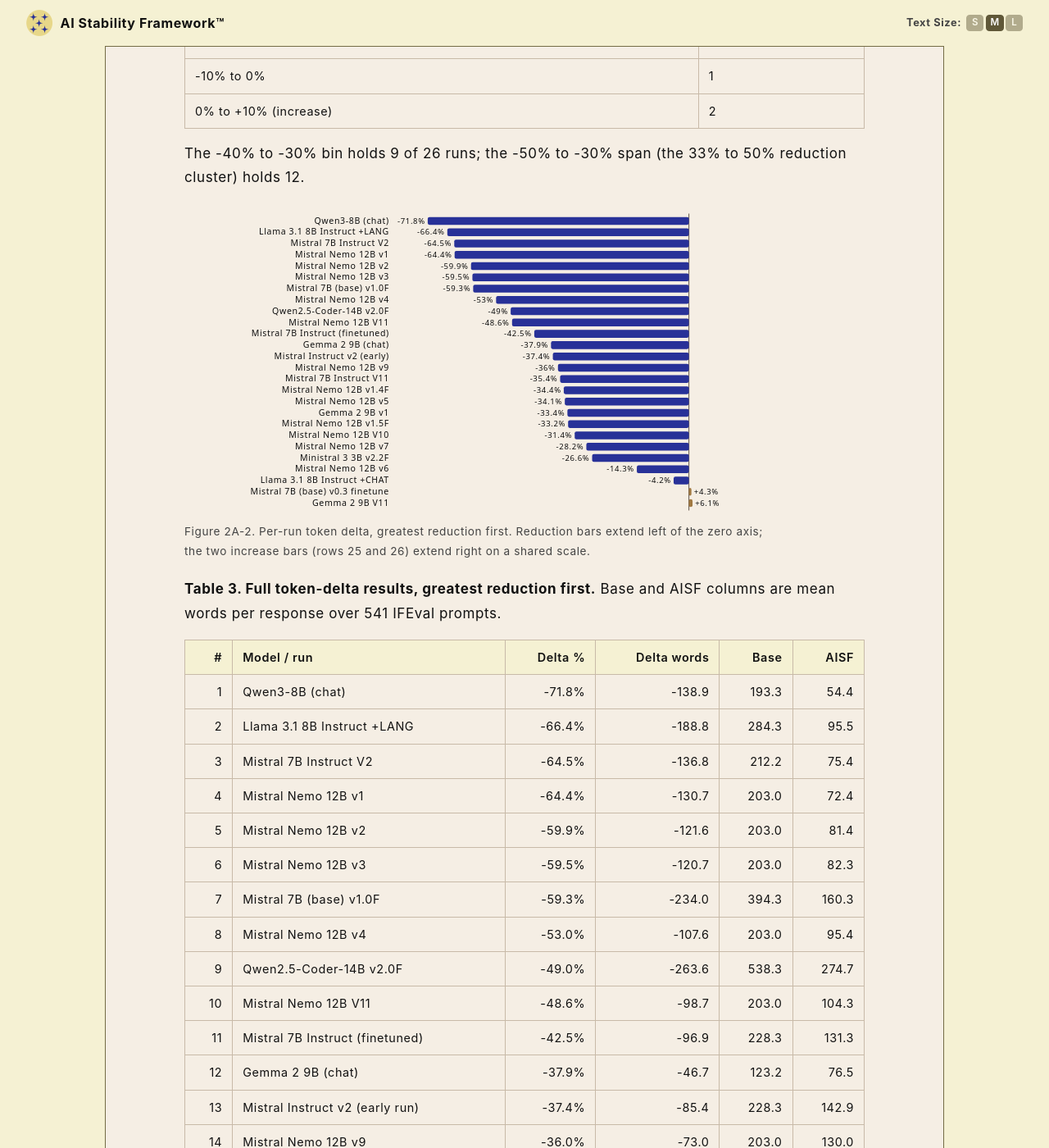
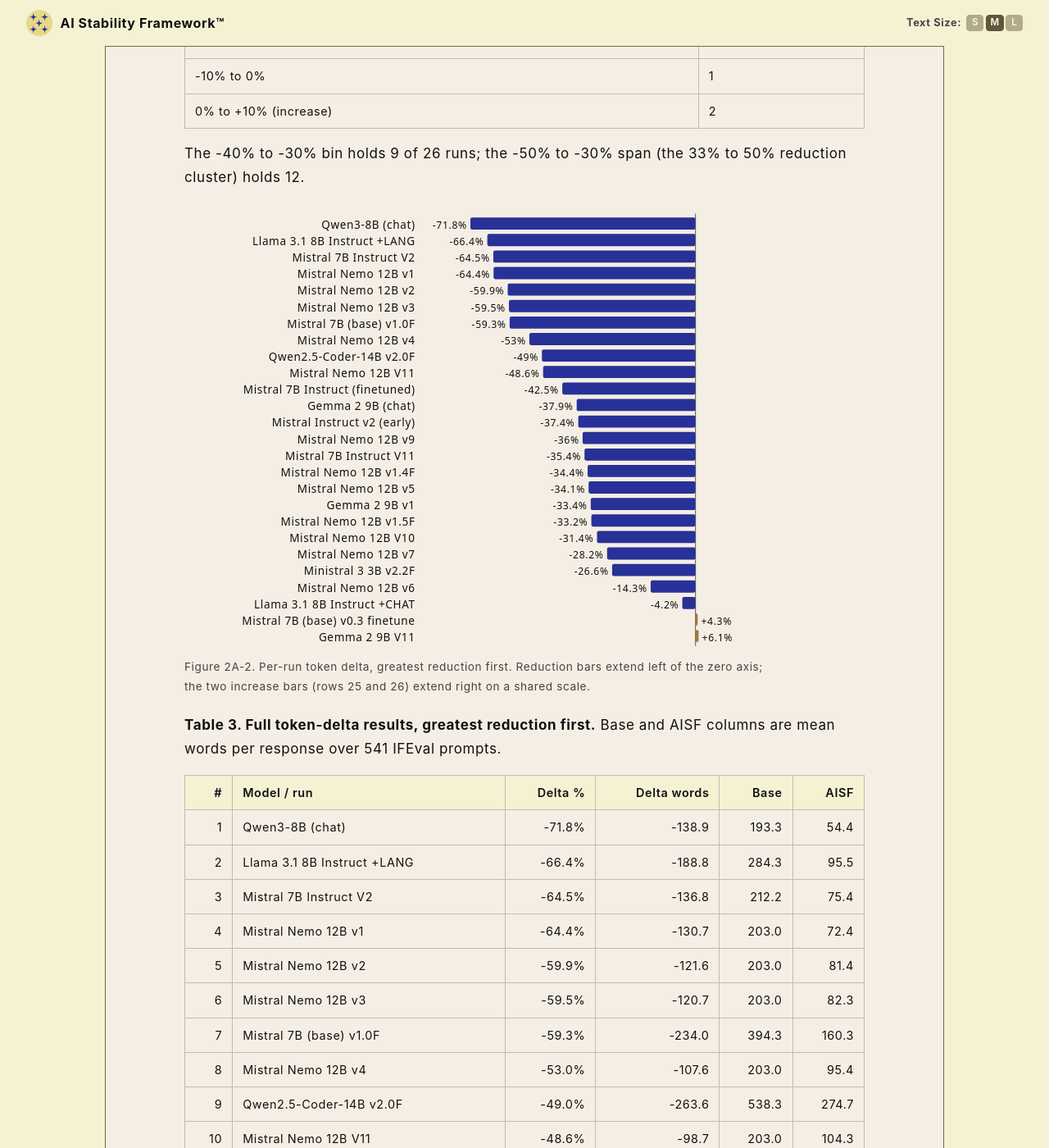
Before and after one commit to rojaslen/AISF-WEB, a Jekyll site: the page built from apx02a.md, in a window 1280 px wide and 1400 px high, scrolled down 3564 px. Shown: the whole window at 82% size. Built offline with Jekyll 4.4.1, drawn with Linux system fonts in a browser that asks for light colours; some web fonts are replaced.

Commit message:
apx02a: chart text scales with font-sizer (WCAG 1.4.4)
Convert all four SVG figures' text from fixed px to rem so it resizes with the site font-sizer (root-scaled via html.font-s/font-l; px text does not track it). Ranked chart gets larger dedicated classes (~13-14px at Medium) after reading too small vs body; other three converted to rem equivalents (same size at Medium, now sizer-tracking). Layouts re-fitted for the Large setting to prevent overflow. Verified via bounds check + Firefox renders at Medium and Large.

Co-Authored-By: Claude Opus 4.8 <noreply@anthropic.com>

```diff
--- a/apx02a.md
+++ b/apx02a.md
@@ -99,9 +99,11 @@ including intermediate training iterations retained for the record.
 .td-band{fill:var(--td-band);}
 .td-assumed{fill:none;stroke:var(--td-reduce);stroke-width:1.5;stroke-dasharray:4 2;}
 .td-axis{stroke:var(--td-axis);stroke-width:1;}
-.td-lbl{fill:currentColor;font:10px system-ui,-apple-system,sans-serif;}
-.td-val{fill:currentColor;font:9px system-ui,-apple-system,sans-serif;}
-.td-cnt{fill:currentColor;font:10px system-ui,-apple-system,sans-serif;font-weight:700;}
+.td-lbl{fill:currentColor;font:0.625rem system-ui,-apple-system,sans-serif;}
+.td-val{fill:currentColor;font:0.5625rem system-ui,-apple-system,sans-serif;}
+.td-cnt{fill:currentColor;font:0.625rem system-ui,-apple-system,sans-serif;font-weight:700;}
+.td-lbl-r{fill:currentColor;font:0.8rem system-ui,-apple-system,sans-serif;}
+.td-val-r{fill:currentColor;font:0.72rem system-ui,-apple-system,sans-serif;}
 </style>
 
 **Table 1. Summary statistics (26 runs).**
@@ -174,88 +176,88 @@ The -40% to -30% bin holds 9 of 26 runs; the -50% to -30% span (the 33% to 50% r
 cluster) holds 12.
 
 <figure class="td-scope td-fig">
-<svg viewBox="0 0 680 358" role="img" aria-labelledby="fB-t fB-d" preserveAspectRatio="xMidYMid meet">
+<svg viewBox="0 0 680 514" role="img" aria-labelledby="fB-t fB-d" preserveAspectRatio="xMidYMid meet">
 <title id="fB-t">Per-run token delta, greatest reduction first</title>
 <desc id="fB-d">Horizontal diverging bar chart of 26 runs. Reduction bars extend left of a zero axis; two runs, Mistral 7B base v0.3 finetune at plus 4.3 percent and Gemma 2 9B V11 at plus 6.1 percent, extend right. Largest reduction is Qwen3-8B at minus 71.8 percent.</desc>
-<line class="td-axis" x1="581.4" y1="8" x2="581.4" y2="350"/>
-<text class="td-lbl" x="236" y="19.5" text-anchor="end">Qwen3-8B (chat)</text>
-<rect class="td-reduce" x="280.4" y="12" width="301.0" height="9" rx="2"/>
-<text class="td-val" x="277.4" y="19.5" text-anchor="end">-71.8%</text>
-<text class="td-lbl" x="236" y="32.5" text-anchor="end">Llama 3.1 8B Instruct +LANG</text>
-<rect class="td-reduce" x="303.0" y="25" width="278.4" height="9" rx="2"/>
-<text class="td-val" x="300.0" y="32.5" text-anchor="end">-66.4%</text>
-<text class="td-lbl" x="236" y="45.5" text-anchor="end">Mistral 7B Instruct V2</text>
-<rect class="td-reduce" x="311.0" y="38" width="270.4" height="9" rx="2"/>
-<text class="td-val" x="308.0" y="45.5" text-anchor="end">-64.5%</text>
-<text class="td-lbl" x="236" y="58.5" text-anchor="end">Mistral Nemo 12B v1</text>
-<rect class="td-reduce" x="311.4" y="51" width="270.0" height="9" rx="2"/>
-<text class="td-val" x="308.4" y="58.5" text-anchor="end">-64.4%</text>
-<text class="td-lbl" x="236" y="71.5" text-anchor="end">Mistral Nemo 12B v2</text>
-<rect class="td-reduce" x="330.3" y="64" width="251.1" height="9" rx="2"/>
-<text class="td-val" x="327.3" y="71.5" text-anchor="end">-59.9%</text>
-<text class="td-lbl" x="236" y="84.5" text-anchor="end">Mistral Nemo 12B v3</text>
-<rect class="td-reduce" x="331.9" y="77" width="249.5" height="9" rx="2"/>
-<text class="td-val" x="328.9" y="84.5" text-anchor="end">-59.5%</text>
-<text class="td-lbl" x="236" y="97.5" text-anchor="end">Mistral 7B (base) v1.0F</text>
-<rect class="td-reduce" x="332.8" y="90" width="248.6" height="9" rx="2"/>
-<text class="td-val" x="329.8" y="97.5" text-anchor="end">-59.3%</text>
-<text class="td-lbl" x="236" y="110.5" text-anchor="end">Mistral Nemo 12B v4</text>
-<rect class="td-reduce" x="359.2" y="103" width="222.2" height="9" rx="2"/>
-<text class="td-val" x="356.2" y="110.5" text-anchor="end">-53%</text>
-<text class="td-lbl" x="236" y="123.5" text-anchor="end">Qwen2.5-Coder-14B v2.0F</text>
-<rect class="td-reduce" x="376.0" y="116" width="205.4" height="9" rx="2"/>
-<text class="td-val" x="373.0" y="123.5" text-anchor="end">-49%</text>
-<text class="td-lbl" x="236" y="136.5" text-anchor="end">Mistral Nemo 12B V11</text>
-<rect class="td-reduce" x="377.6" y="129" width="203.8" height="9" rx="2"/>
-<text class="td-val" x="374.6" y="136.5" text-anchor="end">-48.6%</text>
-<text class="td-lbl" x="236" y="149.5" text-anchor="end">Mistral 7B Instruct (finetuned)</text>
-<rect class="td-reduce" x="403.2" y="142" width="178.2" height="9" rx="2"/>
-<text class="td-val" x="400.2" y="149.5" text-anchor="end">-42.5%</text>
-<text class="td-lbl" x="236" y="162.5" text-anchor="end">Gemma 2 9B (chat)</text>
-<rect class="td-reduce" x="422.5" y="155" width="158.9" height="9" rx="2"/>
-<text class="td-val" x="419.5" y="162.5" text-anchor="end">-37.9%</text>
-<text class="td-lbl" x="236" y="175.5" text-anchor="end">Mistral Instruct v2 (early)</text>
-<rect class="td-reduce" x="424.6" y="168" width="156.8" height="9" rx="2"/>
-<text class="td-val" x="421.6" y="175.5" text-anchor="end">-37.4%</text>
-<text class="td-lbl" x="236" y="188.5" text-anchor="end">Mistral Nemo 12B v9</text>
-<rect class="td-reduce" x="430.5" y="181" width="150.9" height="9" rx="2"/>
-<text class="td-val" x="427.5" y="188.5" text-anchor="end">-36%</text>
-<text class="td-lbl" x="236" y="201.5" text-anchor="end">Mistral 7B Instruct V11</text>
-<rect class="td-reduce" x="433.0" y="194" width="148.4" height="9" rx="2"/>
-<text class="td-val" x="430.0" y="201.5" text-anchor="end">-35.4%</text>
-<text class="td-lbl" x="236" y="214.5" text-anchor="end">Mistral Nemo 12B v1.4F</text>
-<rect class="td-reduce" x="437.2" y="207" width="144.2" height="9" rx="2"/>
-<text class="td-val" x="434.2" y="214.5" text-anchor="end">-34.4%</text>
-<text class="td-lbl" x="236" y="227.5" text-anchor="end">Mistral Nemo 12B v5</text>
-<rect class="td-reduce" x="438.4" y="220" width="143.0" height="9" rx="2"/>
-<text class="td-val" x="435.4" y="227.5" text-anchor="end">-34.1%</text>
-<text class="td-lbl" x="236" y="240.5" text-anchor="end">Gemma 2 9B v1</text>
-<rect class="td-reduce" x="441.4" y="233" width="140.0" height="9" rx="2"/>
-<text class="td-val" x="438.4" y="240.5" text-anchor="end">-33.4%</text>
-<text class="td-lbl" x="236" y="253.5" text-anchor="end">Mistral Nemo 12B v1.5F</text>
-<rect class="td-reduce" x="442.2" y="246" width="139.2" height="9" rx="2"/>
-<text class="td-val" x="439.2" y="253.5" text-anchor="end">-33.2%</text>
-<text class="td-lbl" x="236" y="266.5" text-anchor="end">Mistral Nemo 12B V10</text>
-<rect class="td-reduce" x="449.8" y="259" width="131.6" height="9" rx="2"/>
-<text class="td-val" x="446.8" y="266.5" text-anchor="end">-31.4%</text>
-<text class="td-lbl" x="236" y="279.5" text-anchor="end">Mistral Nemo 12B v7</text>
-<rect class="td-reduce" x="463.2" y="272" width="118.2" height="9" rx="2"/>
-<text class="td-val" x="460.2" y="279.5" text-anchor="end">-28.2%</text>
-<text class="td-lbl" x="236" y="292.5" text-anchor="end">Ministral 3 3B v2.2F</text>
-<rect class="td-reduce" x="469.9" y="285" width="111.5" height="9" rx="2"/>
-<text class="td-val" x="466.9" y="292.5" text-anchor="end">-26.6%</text>
-<text class="td-lbl" x="236" y="305.5" text-anchor="end">Mistral Nemo 12B v6</text>
-<rect class="td-reduce" x="521.4" y="298" width="60.0" height="9" rx="2"/>
-<text class="td-val" x="518.4" y="305.5" text-anchor="end">-14.3%</text>
-<text class="td-lbl" x="236" y="318.5" text-anchor="end">Llama 3.1 8B Instruct +CHAT</text>
-<rect class="td-reduce" x="563.8" y="311" width="17.6" height="9" rx="2"/>
-<text class="td-val" x="560.8" y="318.5" text-anchor="end">-4.2%</text>
-<text class="td-lbl" x="236" y="331.5" text-anchor="end">Mistral 7B (base) v0.3 finetune</text>
-<rect class="td-increase" x="581.4" y="324" width="2.9" height="9" rx="2"/>
-<text class="td-val" x="587.3" y="331.5" text-anchor="start">+4.3%</text>
-<text class="td-lbl" x="236" y="344.5" text-anchor="end">Gemma 2 9B V11</text>
-<rect class="td-increase" x="581.4" y="337" width="4.2" height="9" rx="2"/>
-<text class="td-val" x="588.6" y="344.5" text-anchor="start">+6.1%</text>
+<line class="td-axis" x1="589.0" y1="8" x2="589.0" y2="506"/>
+<text class="td-lbl-r" x="266" y="25.5" text-anchor="end">Qwen3-8B (chat)</text>
+<rect class="td-reduce" x="329.6" y="12.5" width="259.3" height="14" rx="2"/>
+<text class="td-val-r" x="325.6" y="25.5" text-anchor="end">-71.8%</text>
+<text class="td-lbl-r" x="266" y="44.5" text-anchor="end">Llama 3.1 8B Instruct +LANG</text>
+<rect class="td-reduce" x="349.1" y="31.5" width="239.8" height="14" rx="2"/>
+<text class="td-val-r" x="345.1" y="44.5" text-anchor="end">-66.4%</text>
+<text class="td-lbl-r" x="266" y="63.5" text-anchor="end">Mistral 7B Instruct V2</text>
+<rect class="td-reduce" x="356.0" y="50.5" width="233.0" height="14" rx="2"/>
+<text class="td-val-r" x="352.0" y="63.5" text-anchor="end">-64.5%</text>
+<text class="td-lbl-r" x="266" y="82.5" text-anchor="end">Mistral Nemo 12B v1</text>
+<rect class="td-reduce" x="356.3" y="69.5" width="232.6" height="14" rx="2"/>
+<text class="td-val-r" x="352.3" y="82.5" text-anchor="end">-64.4%</text>
+<text class="td-lbl-r" x="266" y="101.5" text-anchor="end">Mistral Nemo 12B v2</text>
+<rect class="td-reduce" x="372.6" y="88.5" width="216.4" height="14" rx="2"/>
+<text class="td-val-r" x="368.6" y="101.5" text-anchor="end">-59.9%</text>
+<text class="td-lbl-r" x="266" y="120.5" text-anchor="end">Mistral Nemo 12B v3</text>
+<rect class="td-reduce" x="374.0" y="107.5" width="214.9" height="14" rx="2"/>
+<text class="td-val-r" x="370.0" y="120.5" text-anchor="end">-59.5%</text>
+<text class="td-lbl-r" x="266" y="139.5" text-anchor="end">Mistral 7B (base) v1.0F</text>
+<rect class="td-reduce" x="374.8" y="126.5" width="214.2" height="14" rx="2"/>
+<text class="td-val-r" x="370.8" y="139.5" text-anchor="end">-59.3%</text>
+<text class="td-lbl-r" x="266" y="158.5" text-anchor="end">Mistral Nemo 12B v4</text>
+<rect class="td-reduce" x="397.5" y="145.5" width="191.4" height="14" rx="2"/>
+<text class="td-val-r" x="393.5" y="158.5" text-anchor="end">-53%</text>
+<text class="td-lbl-r" x="266" y="177.5" text-anchor="end">Qwen2.5-Coder-14B v2.0F</text>
+<rect class="td-reduce" x="412.0" y="164.5" width="177.0" height="14" rx="2"/>
+<text class="td-val-r" x="408.0" y="177.5" text-anchor="end">-49%</text>
+<text class="td-lbl-r" x="266" y="196.5" text-anchor="end">Mistral Nemo 12B V11</text>
+<rect class="td-reduce" x="413.4" y="183.5" width="175.5" height="14" rx="2"/>
+<text class="td-val-r" x="409.4" y="196.5" text-anchor="end">-48.6%</text>
+<text class="td-lbl-r" x="266" y="215.5" text-anchor="end">Mistral 7B Instruct (finetuned)</text>
+<rect class="td-reduce" x="435.5" y="202.5" width="153.5" height="14" rx="2"/>
+<text class="td-val-r" x="431.5" y="215.5" text-anchor="end">-42.5%</text>
+<text class="td-lbl-r" x="266" y="234.5" text-anchor="end">Gemma 2 9B (chat)</text>
+<rect class="td-reduce" x="452.1" y="221.5" width="136.9" height="14" rx="2"/>
+<text class="td-val-r" x="448.1" y="234.5" text-anchor="end">-37.9%</text>
+<text class="td-lbl-r" x="266" y="253.5" text-anchor="end">Mistral Instruct v2 (early)</text>
+<rect class="td-reduce" x="453.9" y="240.5" width="135.1" height="14" rx="2"/>
+<text class="td-val-r" x="449.9" y="253.5" text-anchor="end">-37.4%</text>
+<text class="td-lbl-r" x="266" y="272.5" text-anchor="end">Mistral Nemo 12B v9</text>
+<rect class="td-reduce" x="458.9" y="259.5" width="130.0" height="14" rx="2"/>
+<text class="td-val-r" x="454.9" y="272.5" text-anchor="end">-36%</text>
+<text class="td-lbl-r" x="266" y="291.5" text-anchor="end">Mistral 7B Instruct V11</text>
+<rect class="td-reduce" x="461.1" y="278.5" width="127.9" height="14" rx="2"/>
+<text class="td-val-r" x="457.1" y="291.5" text-anchor="end">-35.4%</text>
+<text class="td-lbl-r" x="266" y="310.5" text-anchor="end">Mistral Nemo 12B v1.4F</text>
+<rect class="td-reduce" x="464.7" y="297.5" width="124.3" height="14" rx="2"/>
+<text class="td-val-r" x="460.7" y="310.5" text-anchor="end">-34.4%</text>
+<text class="td-lbl-r" x="266" y="329.5" text-anchor="end">Mistral Nemo 12B v5</text>
+<rect class="td-reduce" x="465.8" y="316.5" width="123.2" height="14" rx="2"/>
+<text class="td-val-r" x="461.8" y="329.5" text-anchor="end">-34.1%</text>
+<text class="td-lbl-r" x="266" y="348.5" text-anchor="end">Gemma 2 9B v1</text>
+<rect class="td-reduce" x="468.3" y="335.5" width="120.6" height="14" rx="2"/>
+<text class="td-val-r" x="464.3" y="348.5" text-anchor="end">-33.4%</text>
+<text class="td-lbl-r" x="266" y="367.5" text-anchor="end">Mistral Nemo 12B v1.5F</text>
+<rect class="td-reduce" x="469.0" y="354.5" width="119.9" height="14" rx="2"/>
+<text class="td-val-r" x="465.0" y="367.5" text-anchor="end">-33.2%</text>
+<text class="td-lbl-r" x="266" y="386.5" text-anchor="end">Mistral Nemo 12B V10</text>
+<rect class="td-reduce" x="475.5" y="373.5" width="113.4" height="14" rx="2"/>
+<text class="td-val-r" x="471.5" y="386.5" text-anchor="end">-31.4%</text>
+<text class="td-lbl-r" x="266" y="405.5" text-anchor="end">Mistral Nemo 12B v7</text>
+<rect class="td-reduce" x="487.1" y="392.5" width="101.9" height="14" rx="2"/>
+<text class="td-val-r" x="483.1" y="405.5" text-anchor="end">-28.2%</text>
+<text class="td-lbl-r" x="266" y="424.5" text-anchor="end">Ministral 3 3B v2.2F</text>
+<rect class="td-reduce" x="492.9" y="411.5" width="96.1" height="14" rx="2"/>
+<text class="td-val-r" x="488.9" y="424.5" text-anchor="end">-26.6%</text>
+<text class="td-lbl-r" x="266" y="443.5" text-anchor="end">Mistral Nemo 12B v6</text>
+<rect class="td-reduce" x="537.3" y="430.5" width="51.7" height="14" rx="2"/>
+<text class="td-val-r" x="533.3" y="443.5" text-anchor="end">-14.3%</text>
+<text class="td-lbl-r" x="266" y="462.5" text-anchor="end">Llama 3.1 8B Instruct +CHAT</text>
+<rect class="td-reduce" x="573.8" y="449.5" width="15.2" height="14" rx="2"/>
+<text class="td-val-r" x="569.8" y="462.5" text-anchor="end">-4.2%</text>
+<text class="td-lbl-r" x="266" y="481.5" text-anchor="end">Mistral 7B (base) v0.3 finetune</text>
+<rect class="td-increase" x="589.0" y="468.5" width="2.5" height="14" rx="2"/>
+<text class="td-val-r" x="595.5" y="481.5" text-anchor="start">+4.3%</text>
+<text class="td-lbl-r" x="266" y="500.5" text-anchor="end">Gemma 2 9B V11</text>
+<rect class="td-increase" x="589.0" y="487.5" width="3.6" height="14" rx="2"/>
+<text class="td-val-r" x="596.5" y="500.5" text-anchor="start">+6.1%</text>
 </svg>
 <figcaption>Figure 2A-2. Per-run token delta, greatest reduction first. Reduction bars extend left of the zero axis; the two increase bars (rows 25 and 26) extend right on a shared scale.</figcaption>
 </figure>
@@ -388,24 +390,24 @@ distribution is the measurement of that fraction. Table 6 places the assumptions
 measured results.
 
 <figure class="td-scope td-fig">
-<svg viewBox="0 0 580 160" role="img" aria-labelledby="fD-t fD-d" preserveAspectRatio="xMidYMid meet">
+<svg viewBox="0 0 590 160" role="img" aria-labelledby="fD-t fD-d" preserveAspectRatio="xMidYMid meet">
 <title id="fD-t">Assumed versus measured token reduction</title>
 <desc id="fD-d">Horizontal bars. Assumed illustrative values: UNU-INWEH Concise Mode 30 percent, AISF whitepaper FAQ 13 33 percent. Measured results: median 36.7 percent, mean 39.0 percent, best single run 71.8 percent. Measured central tendency meets or exceeds both assumptions.</desc>
-<text class="td-lbl" x="250" y="28.0" text-anchor="end">UNU-INWEH Concise Mode (assumed)</text>
-<rect class="td-assumed" x="258.8" y="15.8" width="111.0" height="16.5" rx="2"/>
-<text class="td-val" x="374.5" y="28.0" text-anchor="start">30.0%</text>
-<text class="td-lbl" x="250" y="54.0" text-anchor="end">AISF whitepaper FAQ 13 (assumed)</text>
-<rect class="td-assumed" x="258.8" y="41.8" width="122.2" height="16.5" rx="2"/>
-<text class="td-val" x="385.8" y="54.0" text-anchor="start">33.0%</text>
-<text class="td-lbl" x="250" y="80.0" text-anchor="end">AISF measured median (26 runs) (measured)</text>
-<rect class="td-reduce" x="258" y="67.0" width="137.6" height="18" rx="2"/>
-<text class="td-val" x="399.6" y="80.0" text-anchor="start">36.7%</text>
-<text class="td-lbl" x="250" y="106.0" text-anchor="end">AISF measured mean (26 runs) (measured)</text>
-<rect class="td-reduce" x="258" y="93.0" width="146.2" height="18" rx="2"/>
-<text class="td-val" x="408.2" y="106.0" text-anchor="start">39.0%</text>
-<text class="td-lbl" x="250" y="132.0" text-anchor="end">AISF best single run (Qwen3-8B) (measured)</text>
-<rect class="td-reduce" x="258" y="119.0" width="269.2" height="18" rx="2"/>
-<text class="td-val" x="531.2" y="132.0" text-anchor="start">71.8%</text>
+<text class="td-lbl" x="284" y="28.0" text-anchor="end">UNU-INWEH Concise Mode (assumed)</text>
+<rect class="td-assumed" x="292.8" y="15.8" width="102.0" height="16.5" rx="2"/>
+<text class="td-val" x="399.5" y="28.0" text-anchor="start">30.0%</text>
+<text class="td-lbl" x="284" y="54.0" text-anchor="end">AISF whitepaper FAQ 13 (assumed)</text>
+<rect class="td-assumed" x="292.8" y="41.8" width="112.3" height="16.5" rx="2"/>
+<text class="td-val" x="409.9" y="54.0" text-anchor="start">33.0%</text>
+<text class="td-lbl" x="284" y="80.0" text-anchor="end">AISF measured median (26 runs) (measured)</text>
+<rect class="td-reduce" x="292" y="67.0" width="126.6" height="18" rx="2"/>
+<text class="td-val" x="422.6" y="80.0" text-anchor="start">36.7%</text>
+<text class="td-lbl" x="284" y="106.0" text-anchor="end">AISF measured mean (26 runs) (measured)</text>
+<rect class="td-reduce" x="292" y="93.0" width="134.5" height="18" rx="2"/>
+<text class="td-val" x="430.5" y="106.0" text-anchor="start">39.0%</text>
+<text class="td-lbl" x="284" y="132.0" text-anchor="end">AISF best single run (Qwen3-8B) (measured)</text>
+<rect class="td-reduce" x="292" y="119.0" width="247.7" height="18" rx="2"/>
+<text class="td-val" x="543.7" y="132.0" text-anchor="start">71.8%</text>
 </svg>
 <figcaption>Figure 2A-4. Assumed versus measured token reduction. Dashed bars are illustrative assumptions; solid bars are measured results.</figcaption>
 </figure>
```
